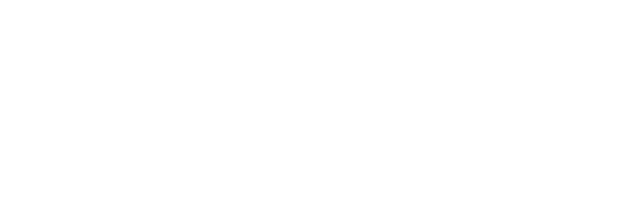
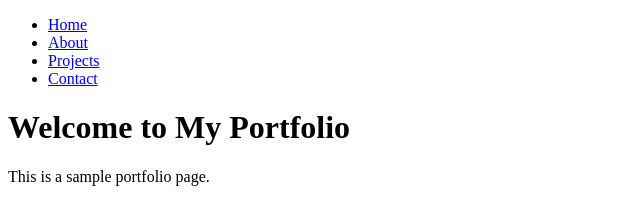
Before and after one commit to roxaebkb/portofolio-, a plain HTML site: page index.html in a window 1280 px wide. Shown: the whole page, without its empty margins (0-640 px from the left). Drawn offline with Linux system fonts and the light colour scheme.

Commit message:
add header section and one paragraph

```diff
--- a/index.html
+++ b/index.html
@@ -6,6 +6,18 @@
     <title>My Portfolio</title>
 </head>
 <body>
+    <header>
+        <nav>
+            <ul>
+                <li><a href="#home">Home</a></li>
+                <li><a href="#about">About</a></li>
+                <li><a href="#projects">Projects</a></li>
+                <li><a href="#contact">Contact</a></li>
+            </ul>
+        </nav>
+    </header>
+    <h1>Welcome to My Portfolio</h1>
+    <p>This is a sample portfolio page.</p>
 
 </body>
 </html>
```
